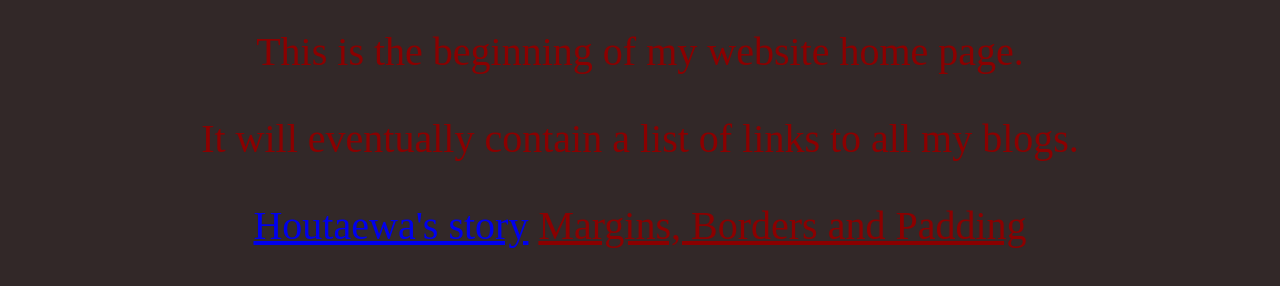
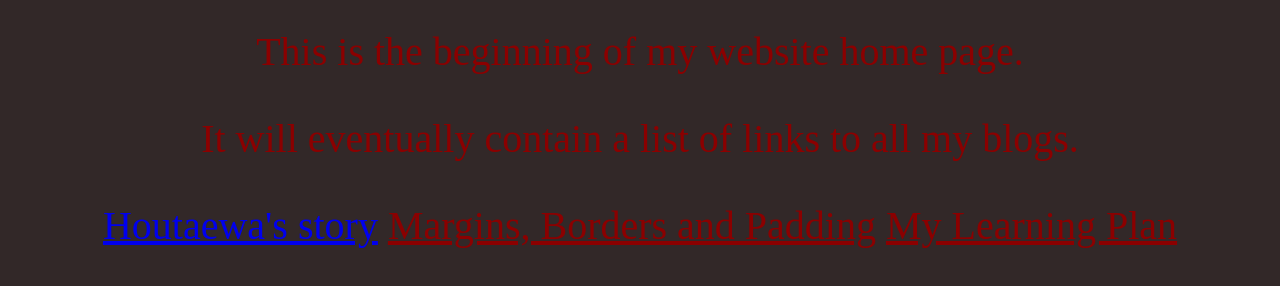
Before and after one commit to aimeeeastwood/aimeeeastwood.github.io, a plain HTML site: page index.html in a window 1280 px wide. Shown: the part 868-1154 px from the top of the page. Drawn offline with Linux system fonts and the light colour scheme.

Commit message:
End of Sprint 2

```diff
--- a/index.html
+++ b/index.html
@@ -18,5 +18,7 @@
       >Houtaewa's story</a
     >
     <a class="red-text" href="html-css.html">Margins, Borders and Padding</a>
+
+    <a class="red-text" href="learning-plan.html">My Learning Plan</a>
   </body>
 </html>
```
